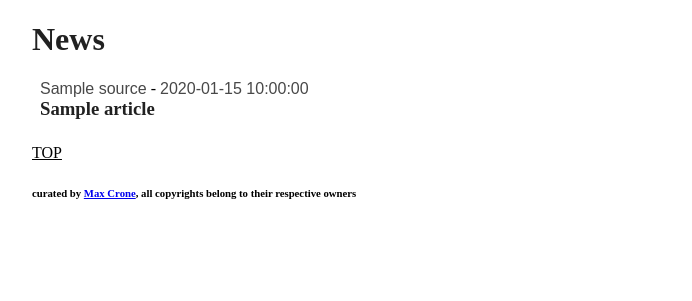
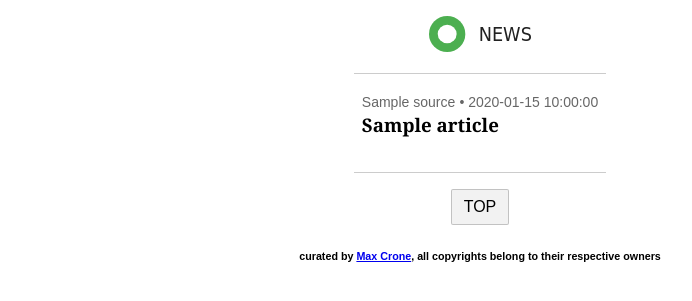
Before and after one commit to Vogeltak/news-web, a Flask app: template templates/list.html in a window 1280 px wide. Shown: the top 301 px of the page, without its empty margins (160-852 px from the left). Run offline with Flask 2, Linux system fonts and the light colour scheme; the template is opened without the code that fills it: most values are stand-ins (such as "Sample title", 1, 10 or a date in 2020).

Commit message:
Update styling of the web appy

```diff
--- a/app.py
+++ b/app.py
@@ -6,10 +6,12 @@ from flask import jsonify
 import json
 from datetime import datetime
 
+DATA_PATH = '/var/www/news/data.json'
+
 app = Flask(__name__)
 
 def get_articles():
-	with open('/var/www/news/data.json', 'r') as f:
+	with open(DATA_PATH, 'r') as f:
 		data = json.load(f)
 
 	data.sort(key=lambda x: x['date'], reverse=True)
@@ -33,7 +35,7 @@ def article(id):
 # API functionality
 @app.route('/api/v1/articles')
 def api_articles():
-	with open('/var/www/news/data.json', 'r') as f:
+	with open(DATA_PATH, 'r') as f:
 		data = json.load(f)
 
 	return jsonify(data)
--- a/news.py
+++ b/news.py
@@ -5,6 +5,8 @@ import nltk
 import feedparser
 from datetime import datetime, timedelta
 import json
+
+DATA_PATH = '/var/www/news/data.json'
 
 def convertDate(timestruct):
     return datetime(*timestruct[:6])
@@ -47,5 +49,5 @@ for org, src in feeds.items():
 
 print("Found {} articles".format(count))
 
-with open('/var/www/news/data.json', 'w') as out:
+with open(DATA_PATH, 'w') as out:
     json.dump(news, out, indent=4, sort_keys=True, default=str)
--- /dev/null
+++ b/static/style.css
@@ -0,0 +1,93 @@
+body {
+	margin: 0;
+	padding: 0;
+	width: 100%;
+	box-sizing: border-box;
+	display: flex;
+	flex-direction: column;
+	align-items: center;
+
+	font-family: Georgia, "Times New Roman", serif;
+}
+
+.container {
+	display: flex;
+	flex-direction: column;
+	align-items: left;
+	max-width: 748px;
+	box-sizing: border-box;
+	padding-left: 8px;
+	padding-right: 8px;
+	padding-top: 16px;
+	padding-bottom: 16px;
+	border-top: 1px solid rgba(0,0,0,0.2);
+	border-bottom: 1px solid rgba(0,0,0,0.2);
+}
+
+.logo {
+	height: 36px;
+	padding: 16px;
+}
+
+.scrollTop {
+	margin-top: 16px;
+	padding: 8px 12px;
+	border: 1px solid rgba(0,0,0,0.2);
+	border-radius: 2px;
+	font-family: Arial, Helvetica, sans-serif;
+	background: rgba(0,0,0,0.05);
+	cursor: pointer;
+	text-transform: uppercase;
+}
+
+.scrollTop:hover, .scrollTop:active {
+	background: rgba(0,0,0,0.1);
+}
+
+h6 {
+	font-family: Arial, Helvetica, sans-serif;
+	text-align: center;
+}
+
+/* Items of the list view */
+.item > .title {
+	margin-top: 0;
+}
+
+.item > .title > a {
+	text-decoration: none;
+	color: rgba(0,0,0,1);
+}
+
+.item > .title > a:hover, .item > .title > a:active {
+	text-decoration: underline;
+}
+
+.item > .source, .item > .date {
+	font-family: Arial, Helvetica, sans-serif;
+	font-size: 14px;
+	color: rgba(0,0,0,0.6);
+}
+
+/* specific article reading mode */
+.article > .title > a {
+	text-decoration: none;
+	color: rgba(0,0,0,1);
+}
+
+.article > .source, .article > .date {
+	font-family: Arial, Helvetica, sans-serif;
+	font-size: 18px;
+	color: rgba(0,0,0,0.6);
+}
+
+.hero {
+	margin: 24px 0;
+	max-width: 100%;
+}
+
+.article > p {
+	font-size: 17px;
+	line-height: 27.2px;
+	color: rgba(0,0,0,0.9);
+}
--- a/templates/article.html
+++ b/templates/article.html
@@ -3,9 +3,9 @@
 {% block content %}
 {% if a %}
 <div class="article">
-    <span class="source">{{ a.source }}</span> -
-    <span class="date">{{ a.date }}</span>
-    <h3 class="title"><a href="{{ a.url }}" target="_blank">{{ a.title }} [source]</a></h3>
+	<h1 class="title"><a href="{{ a.url }}" target="_blank">{{ a.title }}</a></h1>
+    <p class="source">{{ a.source }} &bull; {{ a.date }}</p>
+    <img class="hero" src="{{ a.img }}">
     <p>{{ a.text | safe}}</p>
 </div>
 {% else %}
--- a/templates/index.html
+++ b/templates/index.html
@@ -7,67 +7,10 @@
 
     <title>News, curated by Max Crone</title>
 
-    <style>
-        body {
-            margin: 0;
-            padding: 0 8px;
-            box-sizing: border-box;
-            width: 100%;
-            font-family: serif;
-        }
-        .container {
-            padding-left: 8px;
-            padding-right: 8px;
-            box-sizing: border-box;
-        }
-        h1 {
-            cursor: pointer;
-        }
-	h1 > a {
-	    text-decoration: none;
-	    color: #212121;
-	}
-        .title {
-            margin-top: 0;
-            cursor: pointer;
-        }
-        .title > a {
-            text-decoration: none;
-            color: #212121;
-        }
-        .title > a:visited {
-            /*color: #9e9e9e;*/
-        }
-        .title > a:hover, .title > a:active {
-            text-decoration: underline;
-        }
-        .source, .date {
-            font-family: sans-serif;
-            color: #484848;
-        }
-        .article {
-            margin-bottom: 24px;
-        }
-        .article p {
-            max-width: 630px;
-            line-height: 1.6rem;
-            font-size: 1.2rem;
-            font-family: georgia, 'times new roman', times, serif;
-	    text-align: left;
-        }
-	.scrollTop {
-	    cursor: pointer;
-	    text-transform: uppercase;
-	    text-decoration: underline;
-	}
-
-        @media only screen and (min-width: 1000px) {
-            body { padding-left: 15%; }
-        }
-    </style>
+    <link rel="stylesheet" type="text/css" href="{{ url_for('static', filename='style.css') }}">
 </head>
 <body>
-    <h1><a href="{{ url_for('list') }}">News</a></h1>
+    <a href="{{ url_for('list') }}"><img class="logo" src="{{ url_for('static', filename='logo.svg') }}"></a>
     <div class="container">{% block content %}{% endblock %}</div>
     <div class="scrollTop">Top</div>
     <h6>curated by <a href="http://maxcrone.org">Max Crone</a>, all copyrights belong to their respective owners</h6>
--- a/templates/list.html
+++ b/templates/list.html
@@ -2,9 +2,9 @@
 
 {% block content %}
 {% for a in articles %}
-<div class="article">
-    <span class="source">{{ a.source }}</span> -
-    <span class="date">{{ a.date }}</span>
+<div class="item">
+    <span class="source">{{ a.source }}</span>
+    <span class="date">&bull; {{ a.date }}</span>
     <h3 class="title"><a href="{{ url_for('article', id=loop.index0) }}">{{ a.title }}</a></h3>
 </div>
 {% else %}
```
Also changed, not shown: static/logo.svg (added), 1 other file.
